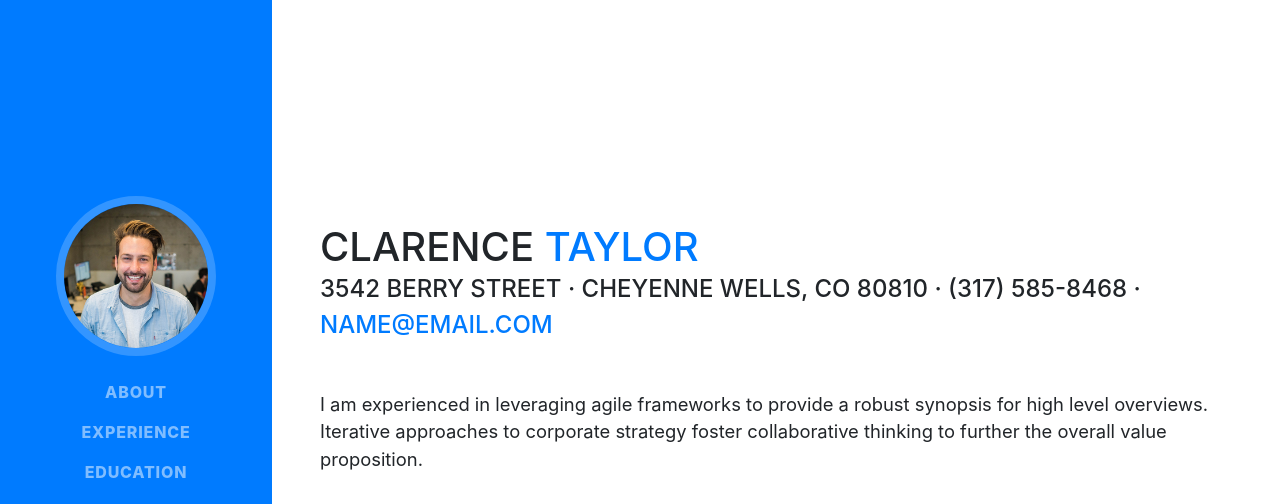
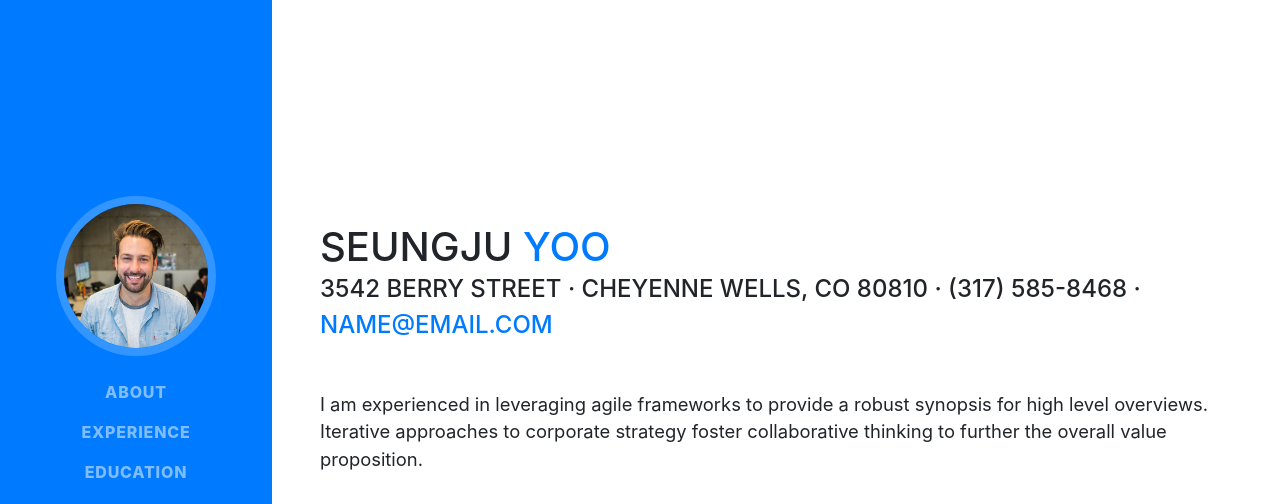
Before and after one commit to yooseungju/yooseungju.github.io, a website with bundled scripts: page index.html in a window 1280 px wide. Shown: the top 504 px of the page. Built offline with nearby package versions, Linux system fonts and the light colour scheme; a web font is replaced by a local one.

Commit message:
motify head

```diff
--- a/index.html
+++ b/index.html
@@ -63,8 +63,8 @@
 
       <section class="resume-section p-3 p-lg-5 d-flex d-column" id="about">
         <div class="my-auto">
-          <h1 class="mb-0">Clarence
-            <span class="text-primary">Taylor</span>
+          <h1 class="mb-0">Seungju
+            <span class="text-primary">Yoo</span>
           </h1>
           <div class="subheading mb-5">3542 Berry Street · Cheyenne Wells, CO 80810 · (317) 585-8468 ·
             <a href="mailto:name@email.com">name@email.com</a>
```
